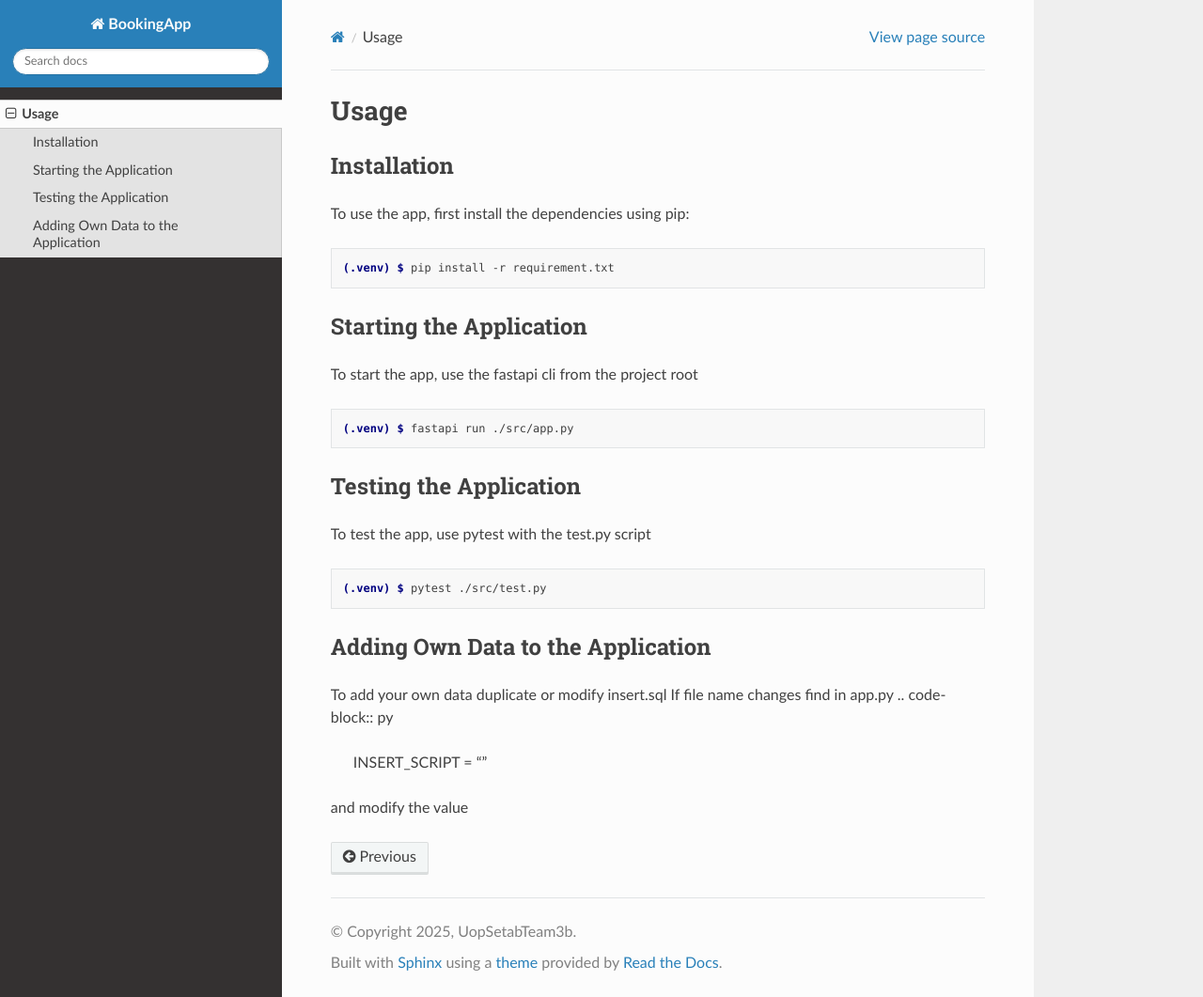
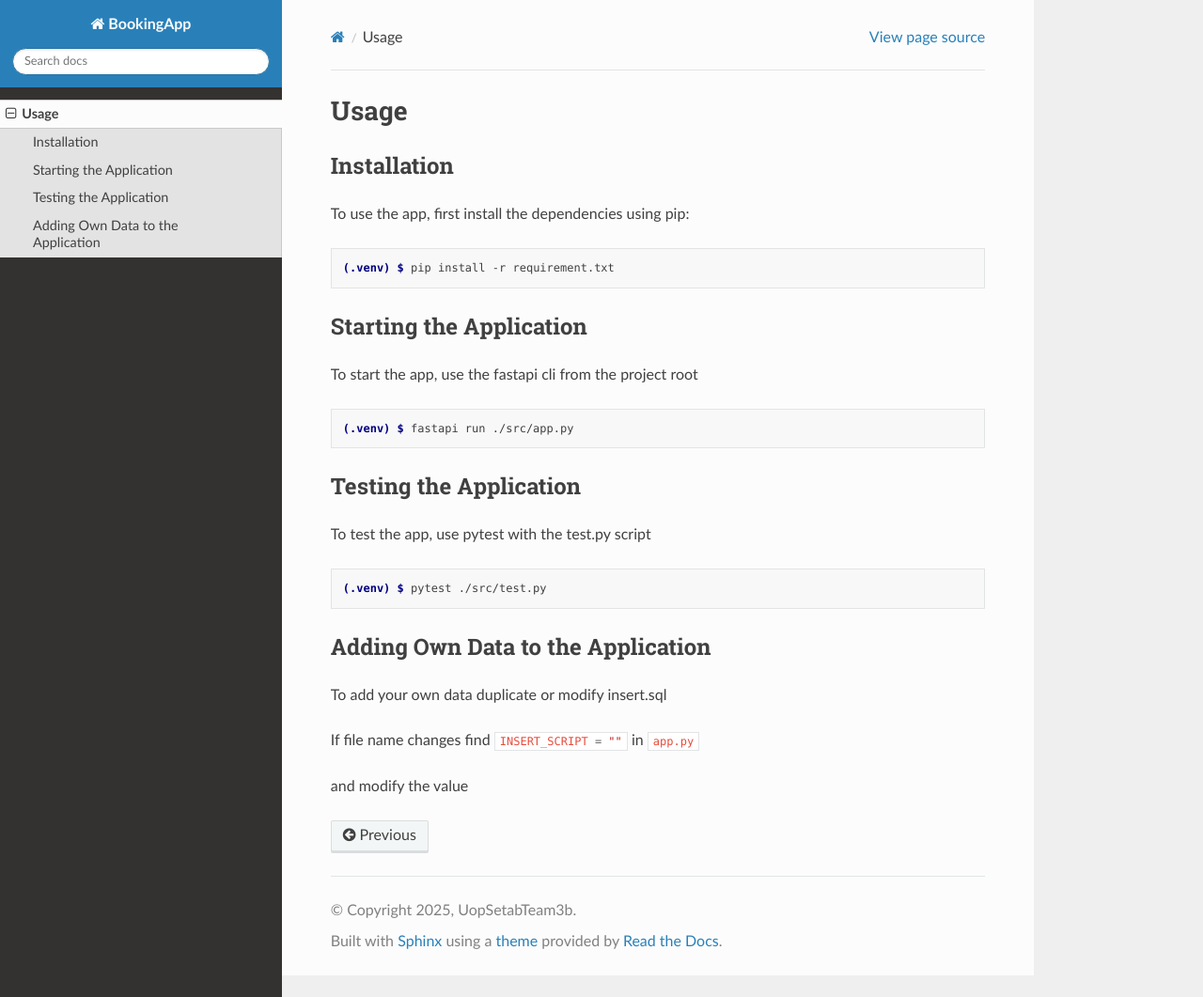
Before and after one commit to uopSETAPTeam3b/BookingApp, a Sphinx documentation site: the page built from docs/source/usage.rst, in a window 1280 px wide and 1061 px high. Shown: the whole window at 94% size. Built offline with Sphinx 7.4.7 and the Read the Docs theme 3.1.0, drawn with Linux system fonts in a browser that asks for light colours; some of the changed lines change nothing that is shown.

Commit message:
fix doc error

```diff
--- a/docs/source/usage.rst
+++ b/docs/source/usage.rst
@@ -34,9 +34,11 @@ To test the app, use pytest with the test.py script
 Adding Own Data to the Application
 ----------------------------------
 
+.. role:: python(code)
+   :language: python
+
 To add your own data duplicate or modify insert.sql
-If file name changes find in app.py
-.. code-block:: py
-    INSERT_SCRIPT = ""
+
+If file name changes find :python:`INSERT_SCRIPT = ""` in :code:`app.py`
 
 and modify the value
```
